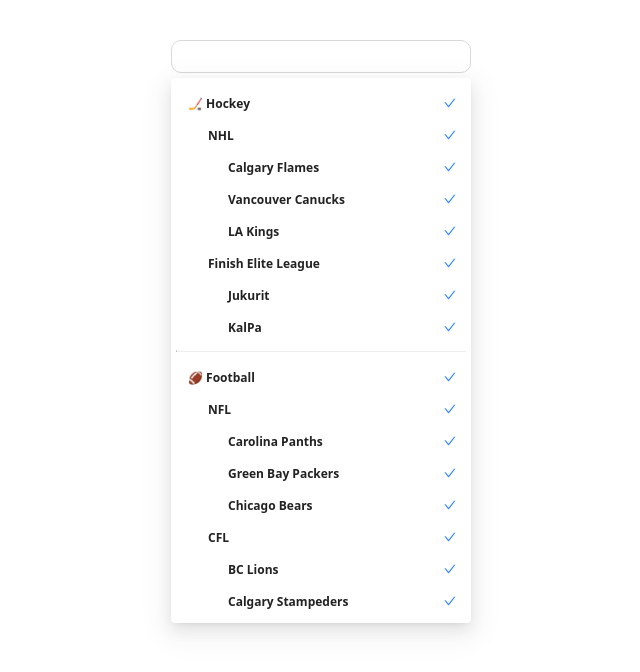
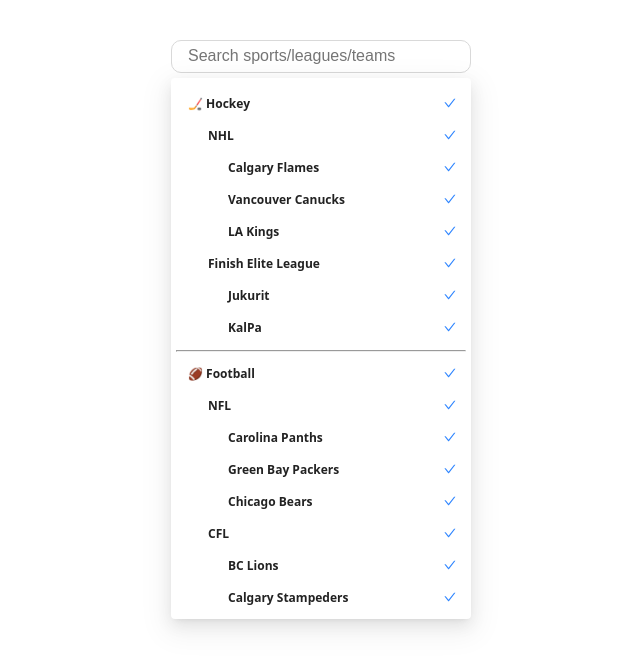
Before and after one commit to handlebauer/react-grouped-multiselect, a React (Vite) app: page / in a window 1280 px wide. Shown: the top 672 px of the page, without its empty margins (319-959 px from the left). Built offline with nearby package versions, Linux system fonts and the light colour scheme.

Commit message:
prettier

```diff
--- a/src/App.css
+++ b/src/App.css
@@ -49,9 +49,17 @@
 
 .option-box-container-outer.group:not(:first-child, .hidden) hr {
   display: block;
+}
+
+.option-box-container-outer.group.single-group hr {
+  display: none;
+}
+/* .option-box-container-outer.group:not(:first-child) hr,
+.option-box-container-outer.group:not(:first-child, .hidden) hr {
+  display: block;
   border-top: 1px solid #fefefe;
   margin-bottom: 10px;
-}
+} */
 
 .option-box-container {
   cursor: pointer;
--- a/src/MultiSelect.jsx
+++ b/src/MultiSelect.jsx
@@ -47,6 +47,7 @@
 function Option({
   name,
   level,
+  visibleSportsLength,
   checked,
   partial,
   visible,
@@ -65,7 +66,8 @@
   const optionBoxContainerOuterClasses = clsx(
     'option-box-container-outer',
     level === 0 && 'group',
-    !visible && 'hidden'
+    !visible && 'hidden',
+    visibleSportsLength === 1 && 'single-group'
   )
 
   return (
@@ -314,12 +316,17 @@
     )
   }
 
+  const visibleSportsLength = options.filter(
+    opt => opt.level === 0 && opt.visible
+  ).length
+
   return (
     <div className="grouped-multi-select">
       <input
         type="search"
         className="select-box"
         onChange={handleSearchChange}
+        placeholder="Search sports/leagues/teams"
         onClick={() => setIsOpen(!isOpen)}
       />
       <div
@@ -329,9 +336,9 @@
         {options.some(opt => opt.visible) ? (
           options.map(item => (
             <Option
-              key={item.name}
+              key={item.index}
               {...item}
-              // handleChange={handleOptionChange}
+              visibleSportsLength={visibleSportsLength}
               handleClick={handleOptionClick}
             />
           ))
```
